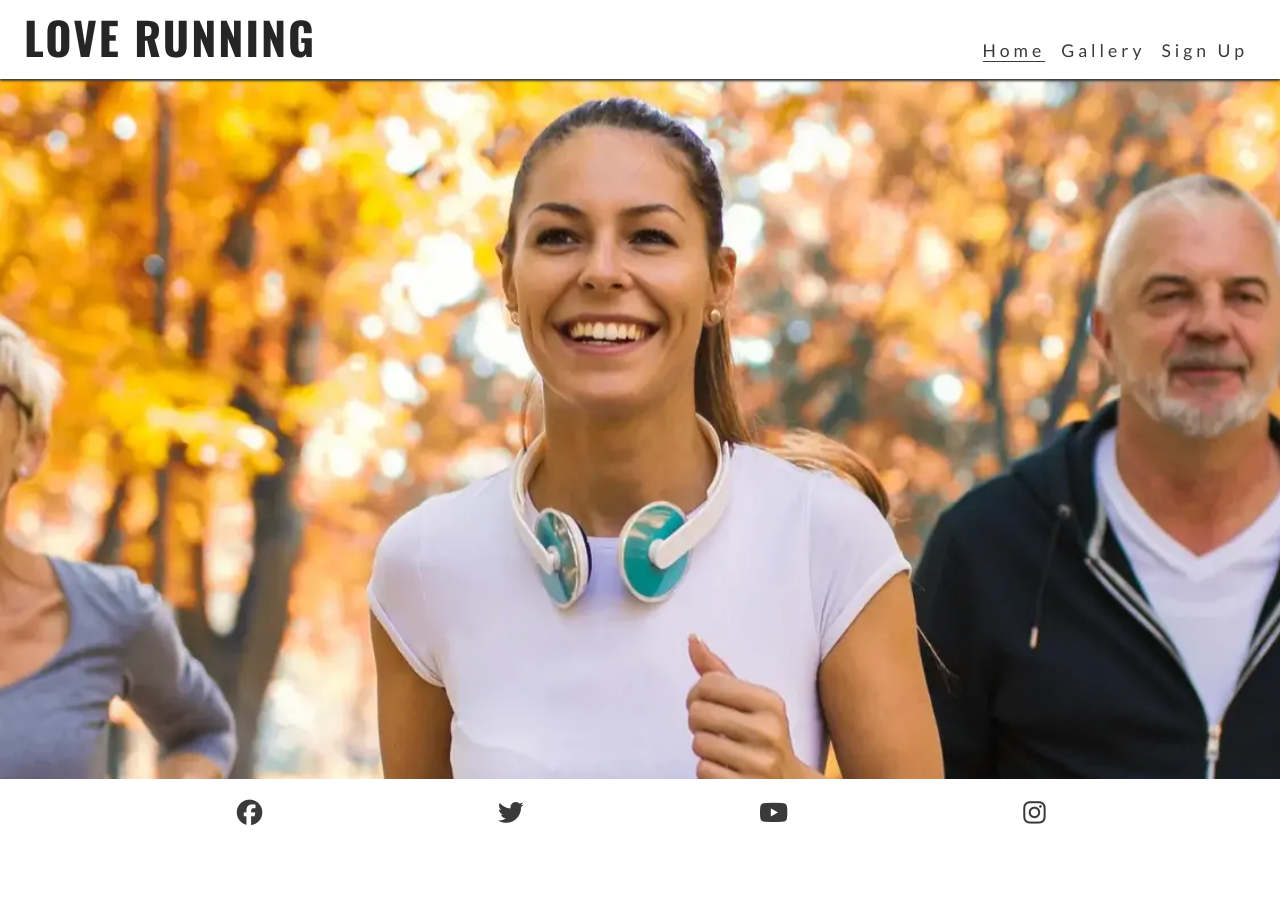
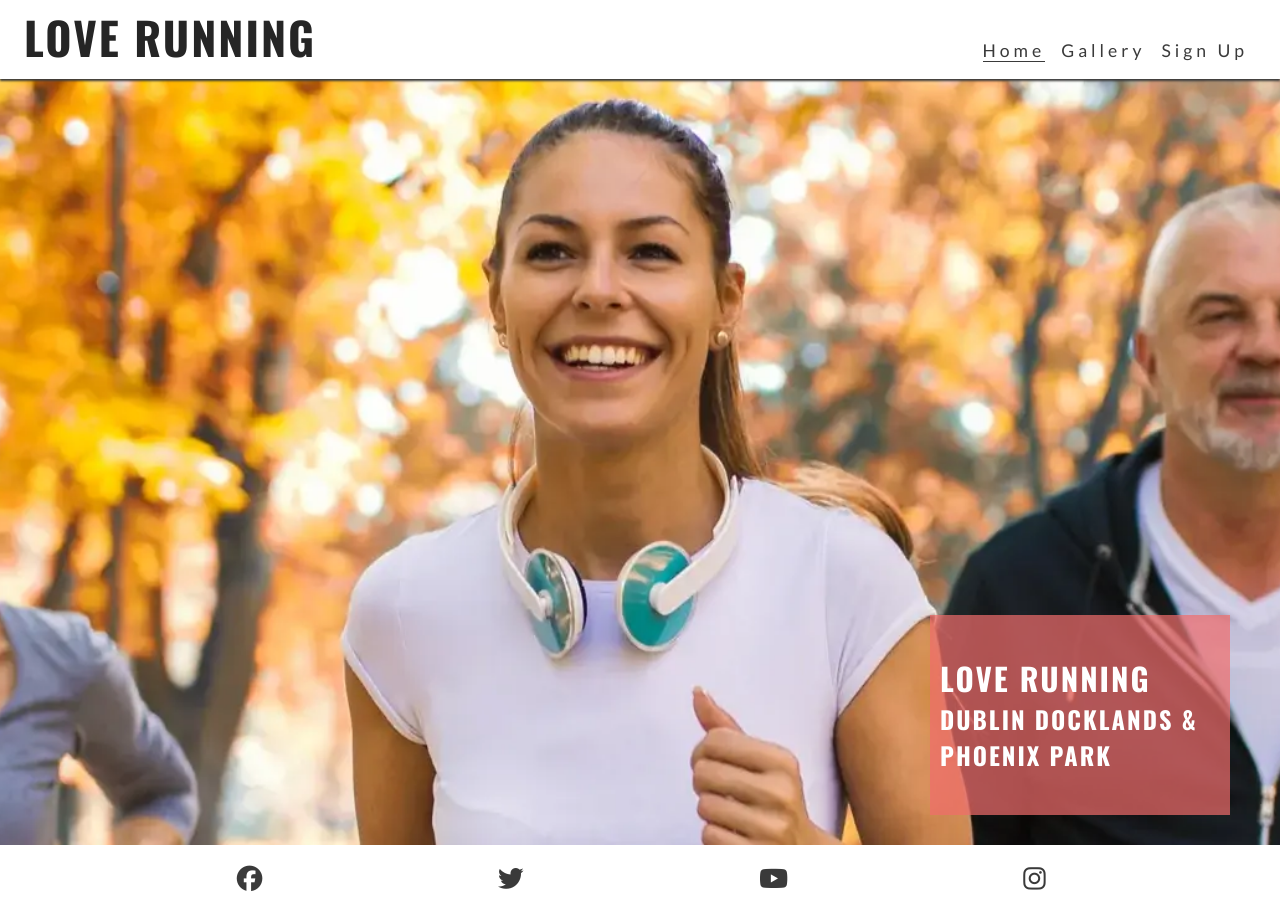
Before and after one commit to alancoomeynts-hub/love-running, a plain HTML site: page index.html in a window 1280 px wide. Before the commit the page ends 847 px from the top, so only its background shows below. Drawn offline with nearby package versions, Linux system fonts and the light colour scheme.

Commit message:
Add cover text and styles

```diff
--- a/assets/css/style.css
+++ b/assets/css/style.css
@@ -21,6 +21,13 @@ body{
     color: #3a3a3a;
     font-family: 'Lato', sans-serif;
 }
+h1,h2,h3{
+    font-family: 'Oswald', sans-serif;
+    text-transform: uppercase;
+    letter-spacing: 2px; /*adds spacing between characters */
+    color: #252525;
+}
+
 /*Header*/
 header{
     background-color: #ffffff;
@@ -43,12 +50,6 @@ header a{
     color:inherit; /* inherit color from body, remove default text color of links added by the browser.*/
 }
 
-h1{
-    font-family: 'Oswald', sans-serif;
-    text-transform: uppercase;
-    letter-spacing: 2px; /*adds spacing between characters */
-    color: #252525;
-}
 
 #menu{
     font-size:110%;
@@ -100,11 +101,29 @@ main{
 
 }
 #hero{
- height: 700px;
+ height: 766px;
  width:100%;
  background: url(../images/hero-image.webp) no-repeat center center/cover;
+ position: relative;
 
 }
+
+#cover-text{
+   background-color: rgba(241, 109, 107, 0.7); /* semi transparent background color using rgba */
+    font-size:130%;
+    position:absolute;
+    bottom:30px;
+    width:80%;
+    min-height: 200px;
+    padding-top:40px;
+    padding-left: 10px;
+}
+#cover-text>h2, #cover-text>h3{
+    color:#ffffff;
+
+}
+
+/*Footer*/
 #social-networks{
     text-align: center;
     padding:20px 0;
@@ -154,11 +173,16 @@ main{
     main{
         margin-top: 79px; /* increase top margin for larger header on larger screens */
     }
+
+    #cover-text{
+        width:300px;
+        right: 50px;
+    }
 }
 /* Media Query: laptop and up*/
 @media screen and (min-width: 992px){
 
-    #menu>a:hover{
+    #menu a:hover{
         border-bottom: 1px solid #3a3a3a;
     }
 
--- a/index.html
+++ b/index.html
@@ -40,7 +40,14 @@
     </header>
     <!--Skeleton for main element-->
     <main>
-        <section id="hero"></section>
+        <section id="hero">
+            <div id="cover-text">
+                <h2>Love Running</h2>
+                <h3>Dublin Docklands & Phoenix Park</h3>
+            </div>
+
+        </section>
+
     </main>
     <!--Skeleton for footer element-->
     <footer>
```
